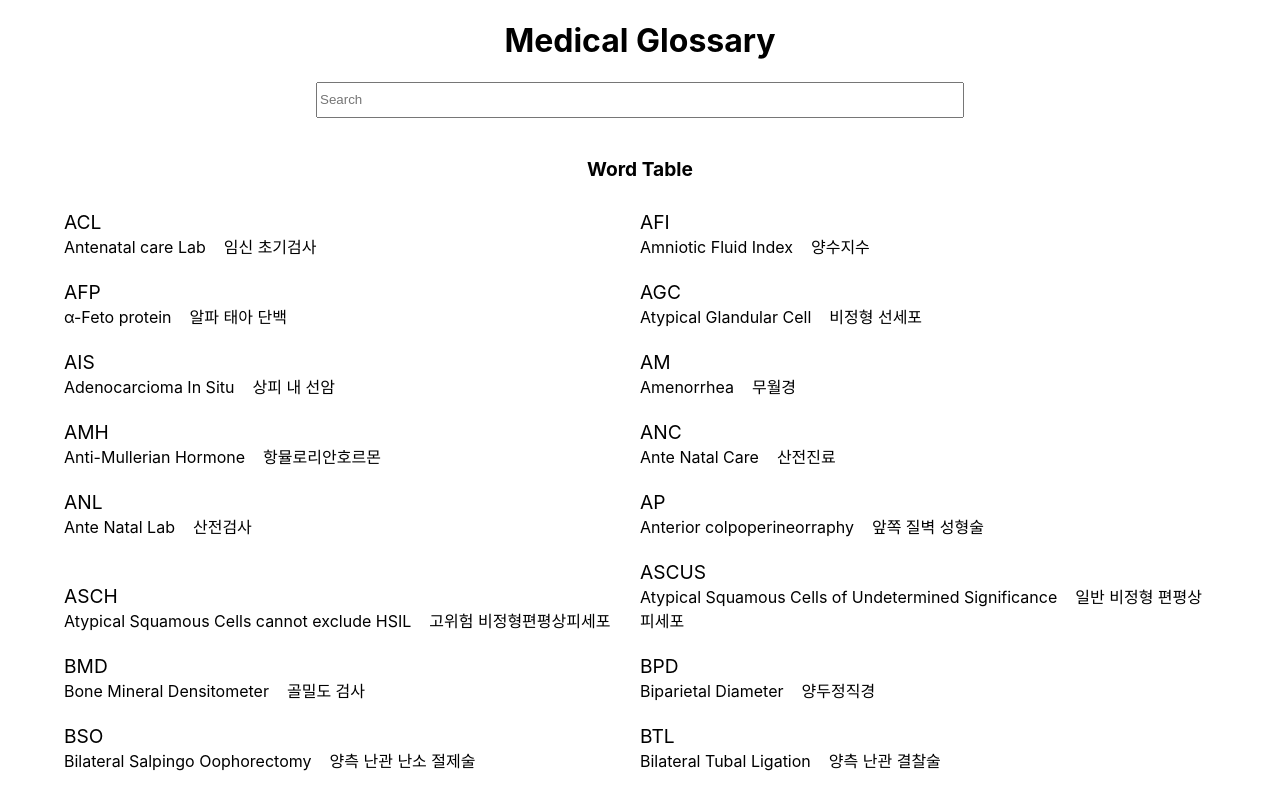
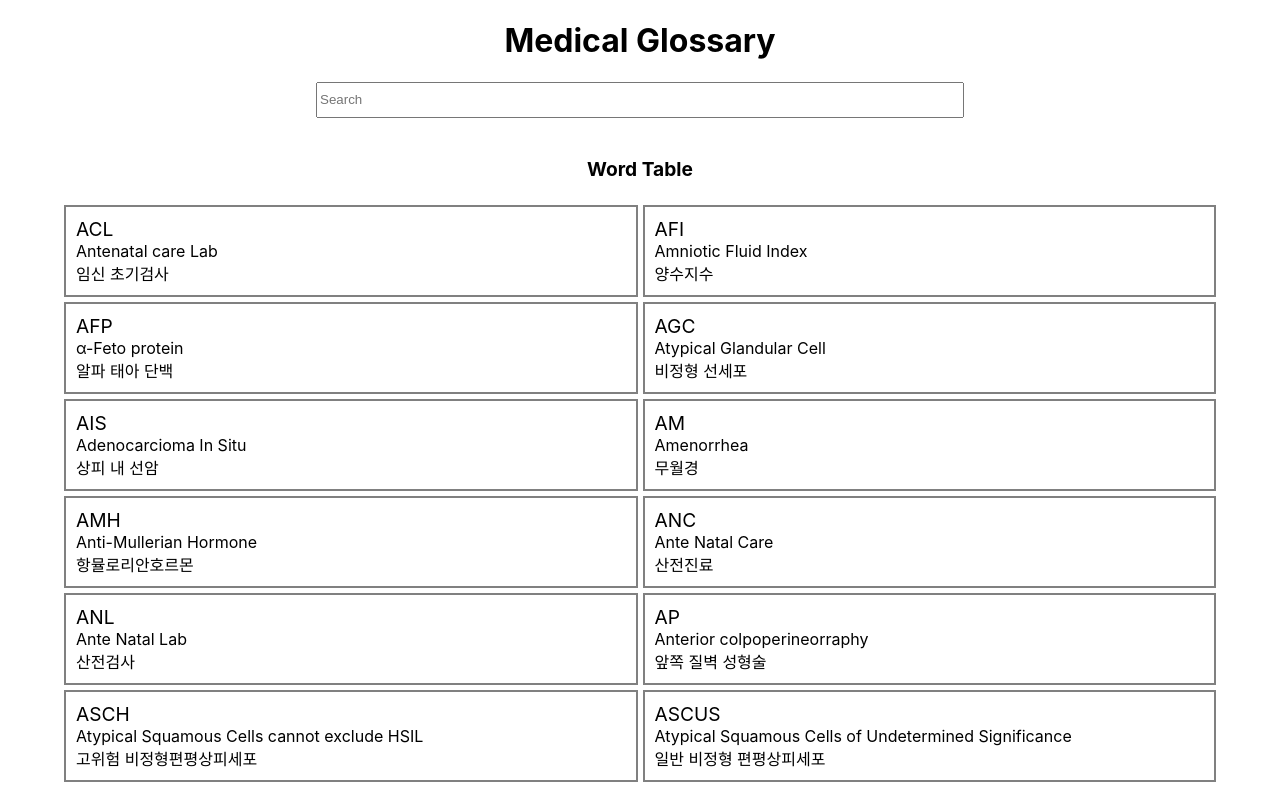
Before and after one commit to wowvv0w/medical-glossary, a React (Create React App) app: page / in a window 1280 px wide. Shown: the top 785 px of the page. Built offline with nearby package versions, Linux system fonts and the light colour scheme.

Commit message:
feat: apply grid to word table

```diff
--- a/src/App.css
+++ b/src/App.css
@@ -6,10 +6,9 @@
   height: 30px;
 }
 .word_block {
-  width: 50%;
-  height: 50px;
-  margin: 10px 0;
-  display: inline-block;
+  padding: 10px;
+  border: 2px solid grey;
+  text-align: left;
 }
 .word_block :first-child {
   font-size: larger;
@@ -18,11 +17,16 @@
 .table {
   width: 90%;
   margin: 0 auto;
+  display: grid;
+  grid-template-columns: 1fr 1fr;
+  gap: 5px;
 }
 .table p {
   text-align: center;
   font-weight: bold;
   font-size: larger;
+  grid-column-start: 1;
+  grid-column-end: 3;
 }
 .div_search {
   text-align: center;
--- a/src/components/Word.jsx
+++ b/src/components/Word.jsx
@@ -7,7 +7,7 @@ function Word(props) {
         <div className="word_block">
             <label>{item.word}</label>
             <br />
-            <label>{item.eng}&nbsp;&nbsp;&nbsp;&nbsp;{item.kor}</label>
+            <label>{item.eng}<br />{item.kor}</label>
         </div>
     );
 }
--- a/src/components/WordTable.jsx
+++ b/src/components/WordTable.jsx
@@ -15,9 +15,11 @@ class WordTable extends Component {
         const words = this.filter(this.props.text);
         const items = words.map((item) => <Word key={item.eng} item={item} />)
         return (
-            <div className="table">
-                <p>Word Table</p>
-                {items}
+            <div>
+                <div className="table">
+                    <p>Word Table</p>
+                    {items}
+                </div>
             </div>
         );
     }
```
